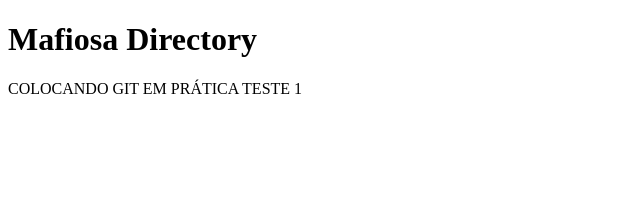
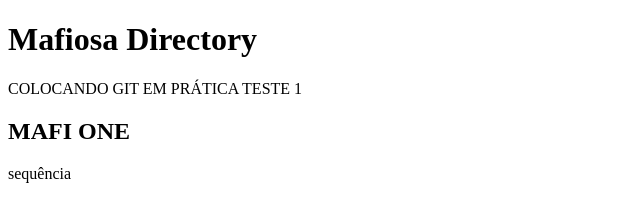
Before and after one commit to mafiglv/cp1908, a plain HTML site: page index.html in a window 1280 px wide. Shown: the whole page, without its empty margins (0-640 px from the left). Drawn offline with Linux system fonts and the light colour scheme.

Commit message:
testanto

```diff
--- a/index.html
+++ b/index.html
@@ -8,5 +8,7 @@
 <body>
     <h1>Mafiosa Directory</h1>
     <p>                               COLOCANDO GIT EM PRÁTICA TESTE 1                           </p>
+    <h2> MAFI ONE</h2>
+    <p> sequência</p>
 </body>
 </html>
```
